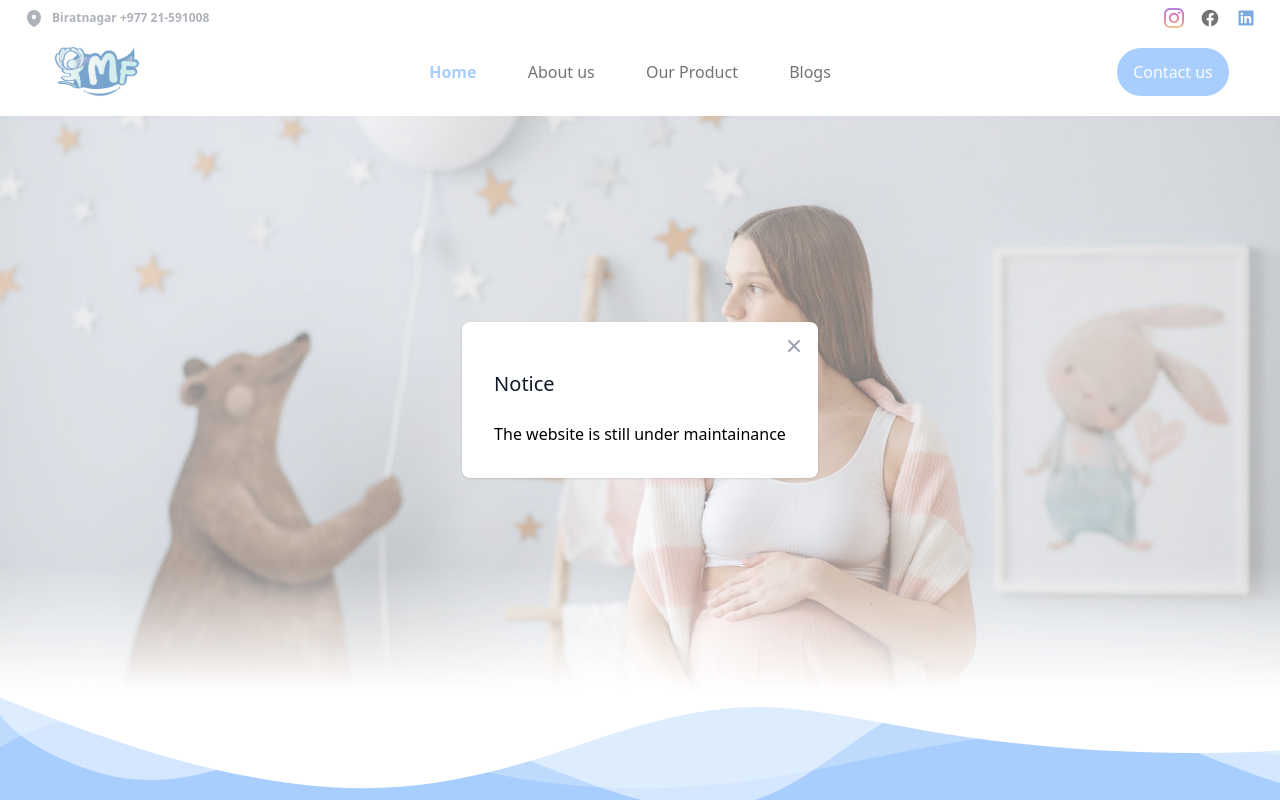
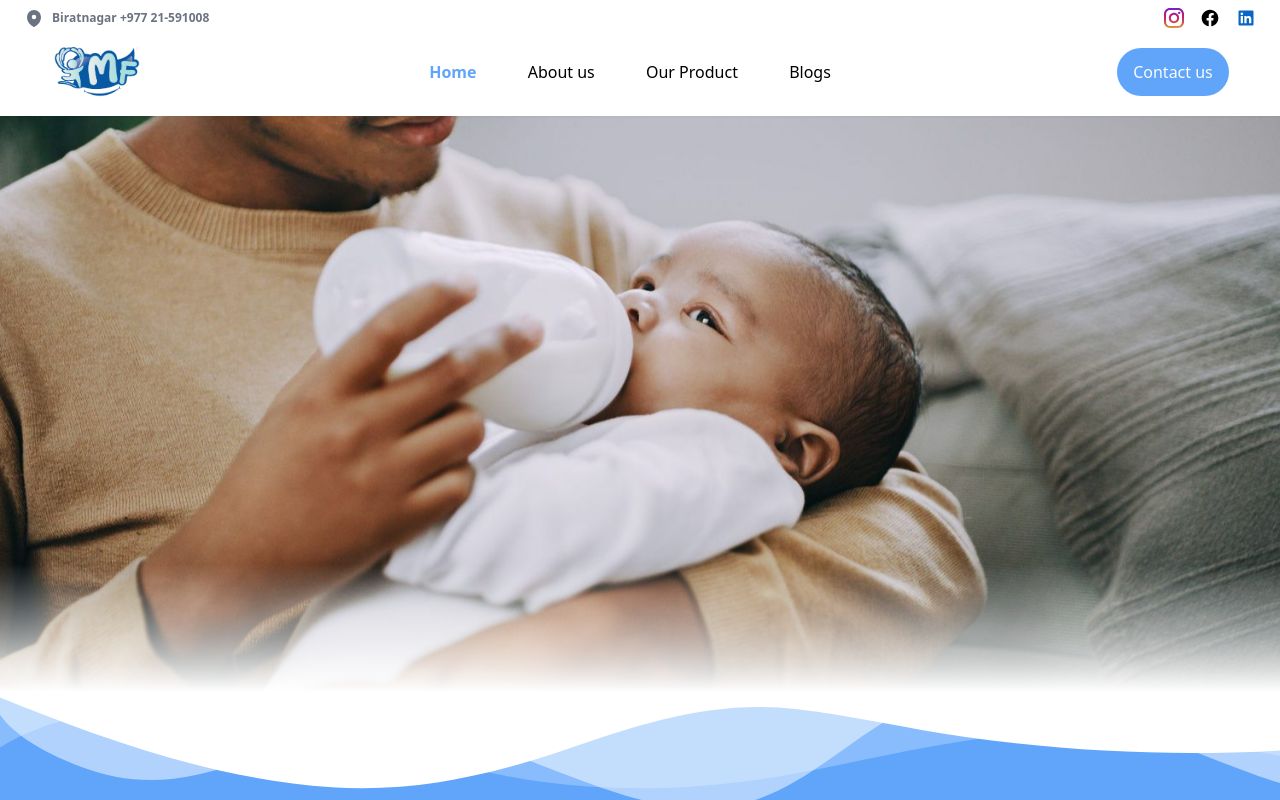
Before and after one commit to NirdoshL/imf, a website: page index.html in a window 1280 px wide. Shown: the top 800 px of the page. Drawn offline with nearby package versions, Linux system fonts and the light colour scheme.

Commit message:
added a picture and some paragraph changes

```diff
--- a/index.html
+++ b/index.html
@@ -13,7 +13,7 @@
    </head>
    <body class="overflow-x-hidden md:relative">
 
-       <div id="modal" aria-hidden="true" class="fixed top-0 left-0 z-[60] h-screen w-full bg-white/45 grid place-items-center">
+       <!-- <div id="modal" aria-hidden="true" class="fixed top-0 left-0 z-[60] h-screen w-full bg-white/45 grid place-items-center">
              <div class="bg-white rounded-lg shadow relative">
                  <div class="flex justify-end p-2">
                      <button id="closeModal" type="button" class="text-gray-400 bg-transparent hover:bg-gray-200 hover:text-gray-900 rounded-lg text-sm p-1.5 ml-auto inline-flex items-center" data-modal-toggle="authentication-modal">
@@ -26,7 +26,7 @@
                  </div>
              </div>
 
-     </div>
+     </div> -->
 
       <header class="bg-white md:sticky top-0 left-0 w-full z-50 shadow-sm">
          <div class="pt-2 px-6 w-full md:flex items-center justify-between hidden">
@@ -176,6 +176,7 @@
             </div>
          </nav>
       </header>
+
       <main
          class="overflow-hidden h-[36rem] relative"
          >
@@ -186,6 +187,9 @@
             <div class="swiper-wrapper">
                <!-- Slides -->
                <div class="swiper-slide">
+                  <img src="./src/assets/img/Hero-slider/main-pic.jpg" alt="hero-images" class="cutomImg h-[36rem] w-full object-cover">
+               </div>
+               <div class="swiper-slide">
                   <img src="./src/assets/img/Hero-slider/slider-1.jpg" alt="hero-images" class="cutomImg h-[36rem] w-full object-cover object-center">
                </div>
                <div class="swiper-slide">
@@ -194,6 +198,7 @@
                <div class="swiper-slide">
                   <img src="./src/assets/img/Hero-slider/slider-3.jpg" alt="hero-images" class="cutomImg h-[36rem] w-full object-cover object-center">
                </div>
+
             </div>
          </div>
          <div class="absolute bottom-0 left-0 w-full" style="overflow: hidden">
@@ -898,7 +903,7 @@
          </div>
       </footer>
       <script src="https://cdn.jsdelivr.net/npm/swiper@11/swiper-bundle.min.js"></script>
-      <script src="./src/assets/js/modal.js"></script>
+      <!-- <script src="./src/assets/js/modal.js"></script> -->
       <script src="./src/assets/js/script.js"></script>
       <script src="./src/assets/js/swiper.js"></script>
    </body>
```
Also changed, not shown: about-us.html (+7 -5 lines), src/assets/css/style.css, src/assets/img/Hero-slider/main-pic.jpg (added).
